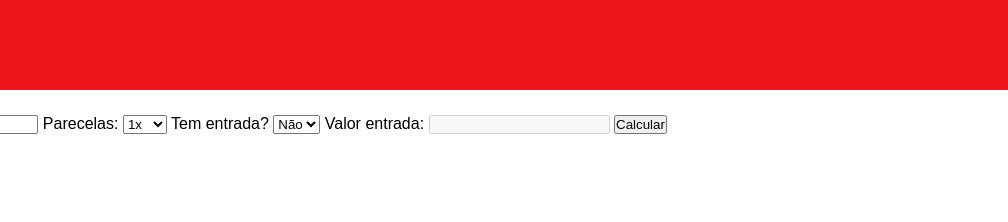
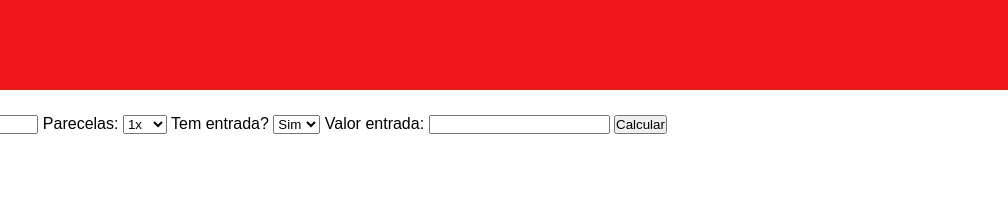
Before and after one commit to RafaAngelin/crediario, a plain HTML site: page index.html in a window 1280 px wide. Shown: the full height of the page, 272-1280 px from the left. Drawn offline with Linux system fonts and the light colour scheme.

Commit message:
Update index.html

```diff
--- a/index.html
+++ b/index.html
@@ -46,12 +46,12 @@
 
         <label>Tem entrada?</label>
         <select id="tipo" onchange="opcao()">
+            <option value="2">Sim</option>
             <option value="1">Não</option>
-            <option value="2">Sim</option>
         </select>
 
         <label>Valor entrada:</label>
-        <input id="entrada" type="number" disabled>
+        <input id="entrada" type="number">
 
         <button onclick="calcular()">Calcular</button>
 
```
